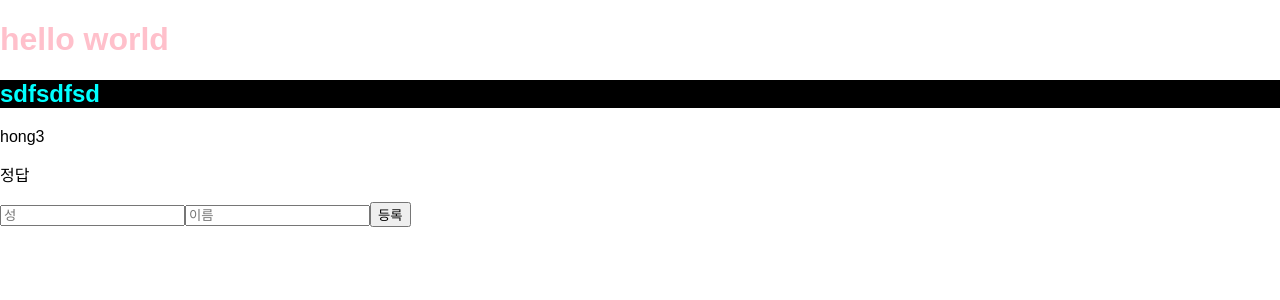
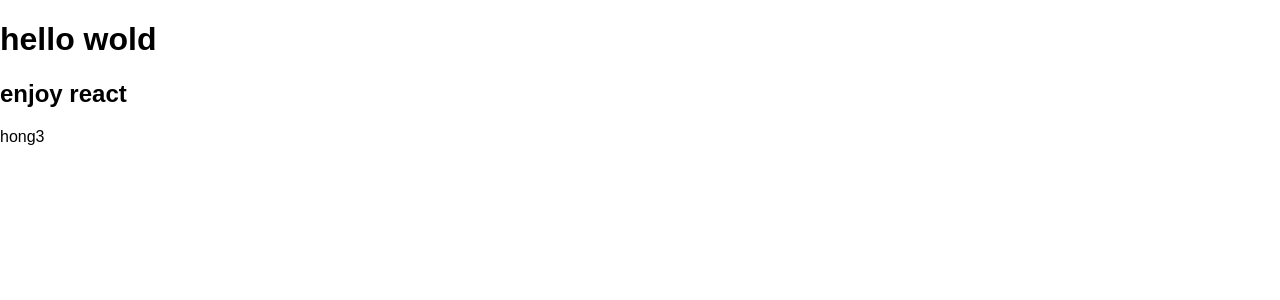
Before and after one commit to hongdonghyun/react, a React (Create React App) app in the folder first/first-day/: page / in a window 1280 px wide. Shown: the top 300 px of the page. Built offline with nearby package versions, Linux system fonts and the light colour scheme.

Commit message:
처음부터 다시

```diff
--- a/first/first-day/src/App.js
+++ b/first/first-day/src/App.js
@@ -1,28 +1,18 @@
 import React, { Component } from 'react';
 import logo from './logo.svg';
-import MyComponent from './MyComponent';
 import './App.css';
 
 
 class App extends Component {
   render() { // 없으면 에러남
-    // 조건문 if
-    //[조건] : [비교값] ? [true]:[false]
-    const name = 'hong3'; //변수 선언 불변값, var 전역변수, let 로컬변수 es6 var는 안쓰임
-    const style = {
-      color : 'aqua',
-      backgroundColor : 'black' // 카멜케이스
-    }
+    const name = 'hong3'
     return (
+
       <div>
-      <h1 className="hello">hello world</h1> {/*카멜케이스*/}
-      <h2 style={style}>sdfsdfsd</h2> {/*카멜케이스*/}
-      <p>{name}</p>
-      <p>{ 1+ 1 === 2 ? '정답':'바보'}</p>
-      <MyComponent/>
-
-      </div>
-
+        <h1>hello wold</h1>
+        <h2>enjoy react</h2>
+        <p>{name}</p>
+        </div>
     );
   }
 }
--- a/first/first-day/src/MyComponent.js
+++ /dev/null
@@ -1,47 +0,0 @@
-import React, { Component } from 'react';
-class MyComponent extends Component {
-
-  state = {
-    lastname:'',
-    firstname:'',
-    names:[]
-
-  }
-
-  handleChange = (e) => {
-    const { name, value } = e.target;
-    this.setState({
-      [name]:value,
-    })
-
-  }
-
-
-  handleClick = () => {
-    const { lastname,firstname,names } = this.state;
-    this.setState({
-      firstname:'',
-      lastname:'',
-      names:[...names,`${lastname}${firstname}`]
-    });
-  }
-
-  handleKeyPress = (e) => {
-    if(e.key=='enter') {
-      this.handleClick();
-    }
-  }
-  render() {
-    const {handleChange,handleClick,handleKeyPress} = this;
-    const { lastname,firstname,names} = this.state;
-    return (
-      <div>
-      <input name = "lastname" placeholder="성" onChange={handleChange}/>
-      <input name = 'firstname' placeholder="이름" onChange={handleChange} onKeyPress={handleKeyPress}/>
-      <button onClick={handleClick}>등록</button>
-      <h2>{names.join(', ')}</h2>
-      </div>
-    )
-  }
-}
-export default MyComponent;
```
